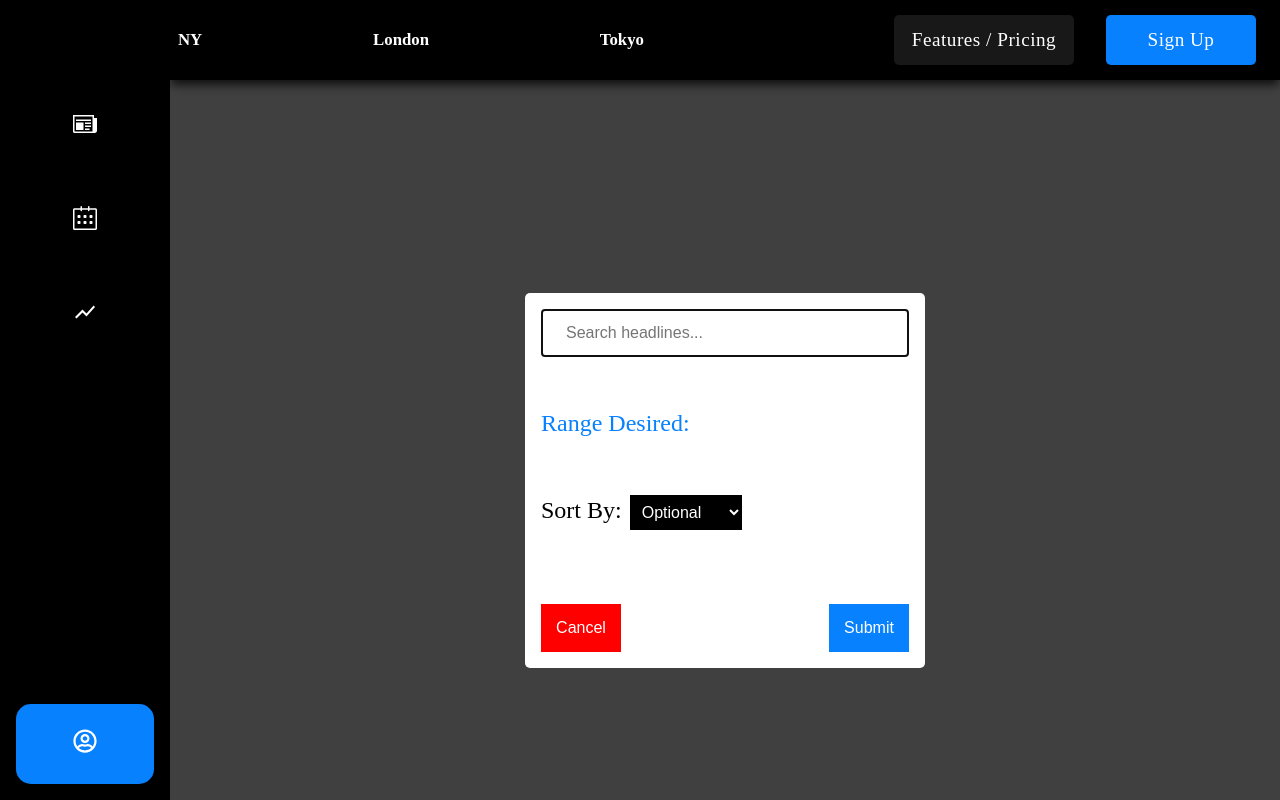
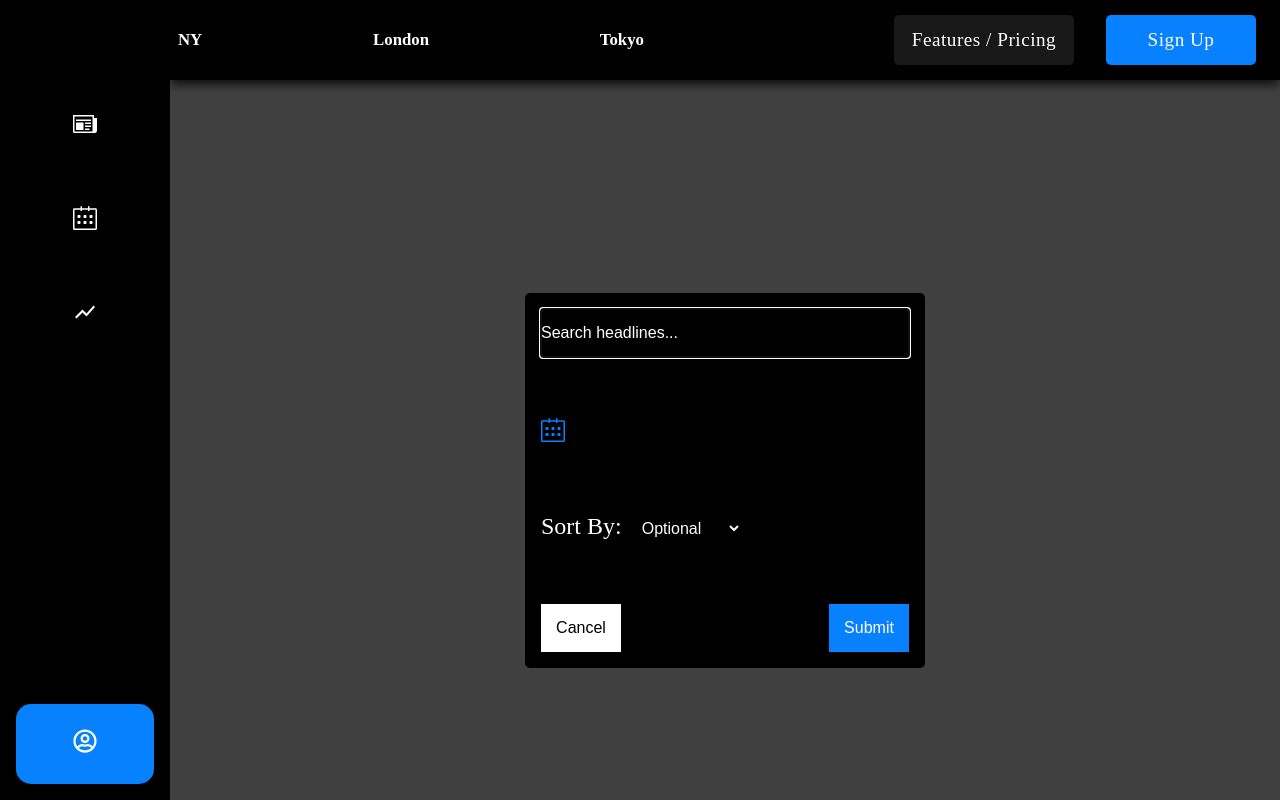
Before and after one commit to MrLumiere0/Lumiere_News, a Next.js app: page /news/portal/search-modal in a window 1280 px wide. Built offline with nearby package versions, Linux system fonts and the light colour scheme; no server answers.

Commit message:
Updted Modal

```diff
--- a/pages/_app.js
+++ b/pages/_app.js
@@ -10,7 +10,7 @@ export default function App({ Component, pageProps }) {
     <div className='App'>
       <>
         <Head>
-          <title>Lumiere Trading</title>
+          <title>Lumiere News</title>
         </Head>
       </>
 
--- a/pages/news/portal/search-modal.js
+++ b/pages/news/portal/search-modal.js
@@ -5,10 +5,15 @@ import "react-date-range/dist/styles.css";
 import "react-date-range/dist/theme/default.css";
 import { useState } from "react";
 import { useEffect } from "react";
+import { useRouter } from "next/navigation";
+import { SlCalender } from "react-icons/sl";
 
 export default function SearchModal({ onClick, onCancel }) {
+  const router = useRouter();
+
   // keyword State and logic
   const [keyword, setKeyword] = useState("");
+  const [errors, setErrors] = useState({});
 
   const handleNewKeyword = (input) => {
     try {
@@ -90,38 +95,58 @@ export default function SearchModal({ onClick, onCancel }) {
       };
 
       update();
-      console.log(keyword);
-      console.log(url);
+      // console.log(keyword);
+      // console.log(url);
     };
     updateURL();
   }),
     [];
 
+  const submitForm = (event) => {
+    event.preventDefault();
+    const validationErrors = {};
+
+    if (!keyword.trim()) {
+      validationErrors.keyword = "Keyword is required";
+      setErrors(validationErrors);
+    } else if (keyword.trim()) {
+      onClick();
+      console.log(url);
+      router.push("/news/search-results");
+    } else
+      (error) => {
+        console.log("error");
+      };
+  };
+
   return (
-    <div
-      className={styles.modal}
-      // Click on outside of form to exit out of modal, trouble targeting class
+    // Click on outside of form to exit out of modal, trouble targeting class modal
     // onClick={(e) => {
     //   if (e.target.className === "modal") {
     //     onCancel;
     //   }
     // }}
-    >
-      <form className={styles.form}>
+    <div className={styles.modal}>
+      <form className={styles.form} onSubmit={submitForm}>
         <input
-          type='text'
+          type='keyword'
           placeholder='Search headlines...'
           onChange={(e) => handleNewKeyword(e.target.value)}
           className={styles.keyword}
           autoFocus
         />
+        {errors.keyword && (
+          <span className={styles.error}>{errors.keyword}</span>
+        )}
         <p onClick={handleShowRangeClick} className={styles.dateRange}>
-          {isRangeSelected
-            ? `${format(range.startDate, "yyyy-MM-dd")} to ${format(
+          {isRangeSelected ? (
+            `${format(range.startDate, "yyyy-MM-dd")} to ${format(
               range.endDate,
               "yyyy-MM-dd"
             )}`
-            : "Range Desired:"}
+          ) : (
+            <SlCalender />
+          )}
         </p>
         <div className={styles.calender}>
           {showRange && (
@@ -158,9 +183,10 @@ export default function SearchModal({ onClick, onCancel }) {
           </button>
           <button
             className={styles.buttonSubmit}
-            onClick={() => {
+            onSubmit={() => {
               onClick(keyword);
             }}
+            type='submit'
           >
             Submit
           </button>
--- a/pages/sign-in.js
+++ b/pages/sign-in.js
@@ -3,7 +3,7 @@ import { useState } from "react";
 import { useRouter } from "next/router";
 import styles from "../styles/sign-in.module.css";
 import { sideBarFontLogo } from "../components/utils/font";
-import { formValidationSignIn } from "../components/logic";
+import { formValidationSignIn } from "../components/static/logic/logic";
 // import { auth } from "../config/firebase.js";
 // import { signInWithEmailAndPassword } from "firebase/auth";
 
@@ -22,7 +22,7 @@ export default function SignIn() {
       setLoginUser(user);
       router("/");
     } catch (error) {
-      console.log(error);
+      console.log("error");
     }
   };
 
--- a/pages/sign-up.js
+++ b/pages/sign-up.js
@@ -3,7 +3,7 @@ import { useState } from "react";
 import { useRouter } from "next/router";
 import styles from "../styles/sign-up.module.css";
 import { sideBarFontLogo } from "../components/utils/font";
-import formValidationSignUp from "../components/logic";
+import formValidationSignUp from "../components/static/logic/logic";
 // import { auth } from "../config/firebase.js";
 
 export default function SignIn() {
--- a/styles/modal.module.css
+++ b/styles/modal.module.css
@@ -1,7 +1,7 @@
 .modal {
   position: relative;
   height: 100vh;
-  background-color: rgb(0 0 0 /0.75);
+  background-color: rgb(0 0 0 / 0.75);
   display: flex;
   justify-content: center;
   z-index: 10;
@@ -12,7 +12,7 @@
   min-height: 375px;
   height: auto;
   border-radius: 5px;
-  background-color: white;
+  background-color: black;
   align-self: center;
   display: flex;
   padding: 1rem;
@@ -23,23 +23,30 @@
 .keyword {
   width: 100%;
   height: 3rem;
-  margin-bottom: 2rem;
-  padding-left: 1.5rem;
+  /* padding-left: 1.5rem; */
   font-size: 1rem;
   text-align: left;
-  border: 1px black solid;
+  border: none;
+  background-color: black;
+  color: white;
+}
+
+.keyword::placeholder {
+  color: white;
 }
 
 .dateRange {
   font-size: 1.5rem;
   height: 2rem;
+  width: 100%;
   color: var(--homepage-tertiary);
-  margin-bottom: 2rem;
+  margin-top: 2rem;
 }
 
 .calender {
-  margin-bottom: 2rem;
-  margin: auto;
+  margin-top: 2rem;
+  margin-left: auto;
+  margin-right: auto;
 }
 
 .dateRange:hover {
@@ -47,12 +54,17 @@
 }
 
 .selectDiv {
-  margin-bottom: 2rem;
+  margin-top: 2rem;
   width: 100%;
 }
 .labelSelect {
   font-size: 1.5rem;
   margin-right: 0.5rem;
+  color: white;
+}
+
+.error {
+  color: red;
 }
 
 .select {
@@ -76,8 +88,8 @@
   font-size: 1rem;
   width: 5rem;
   border: none;
-  background-color: red;
-  color: white;
+  background-color: white;
+  color: black;
 }
 
 .buttonSubmit {
```
Also changed, not shown: pages/news/search-results.js (added, +7 -0 lines), components/static/logic/logic.js (renamed from components/logic.js). Lines whose indentation alone changed are shown as unchanged.
